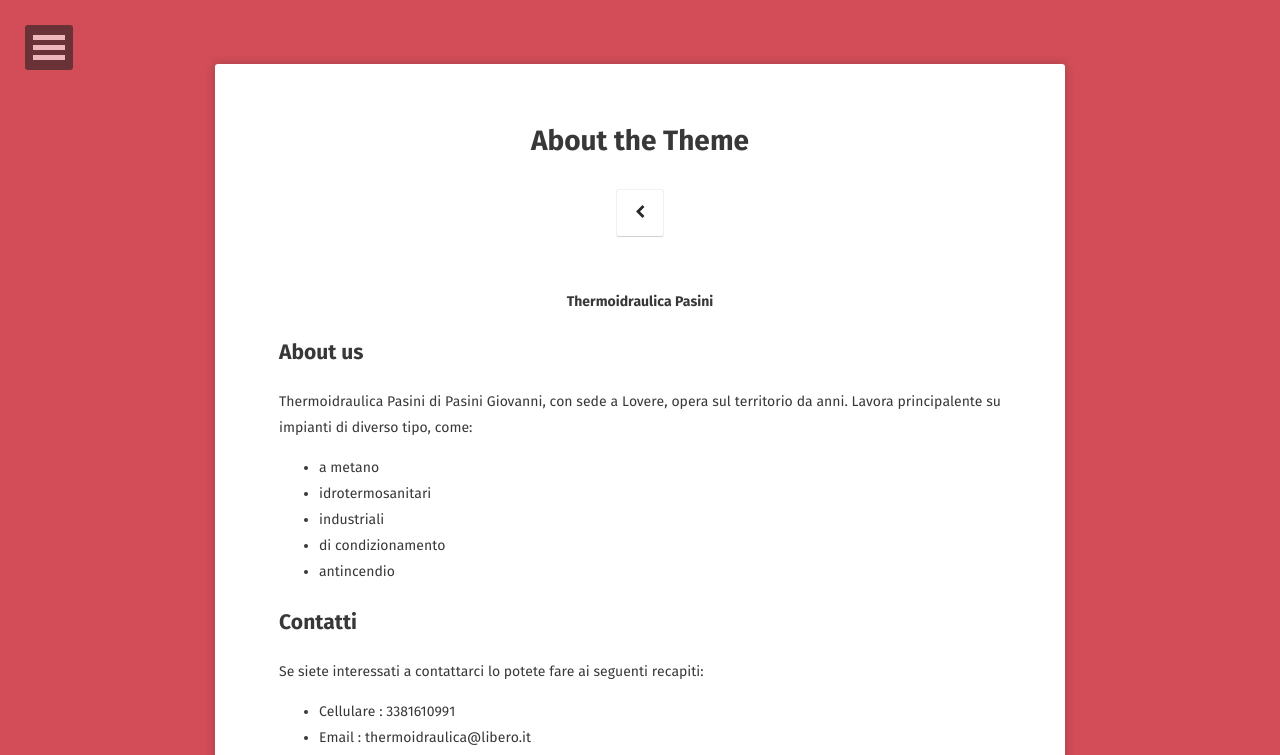
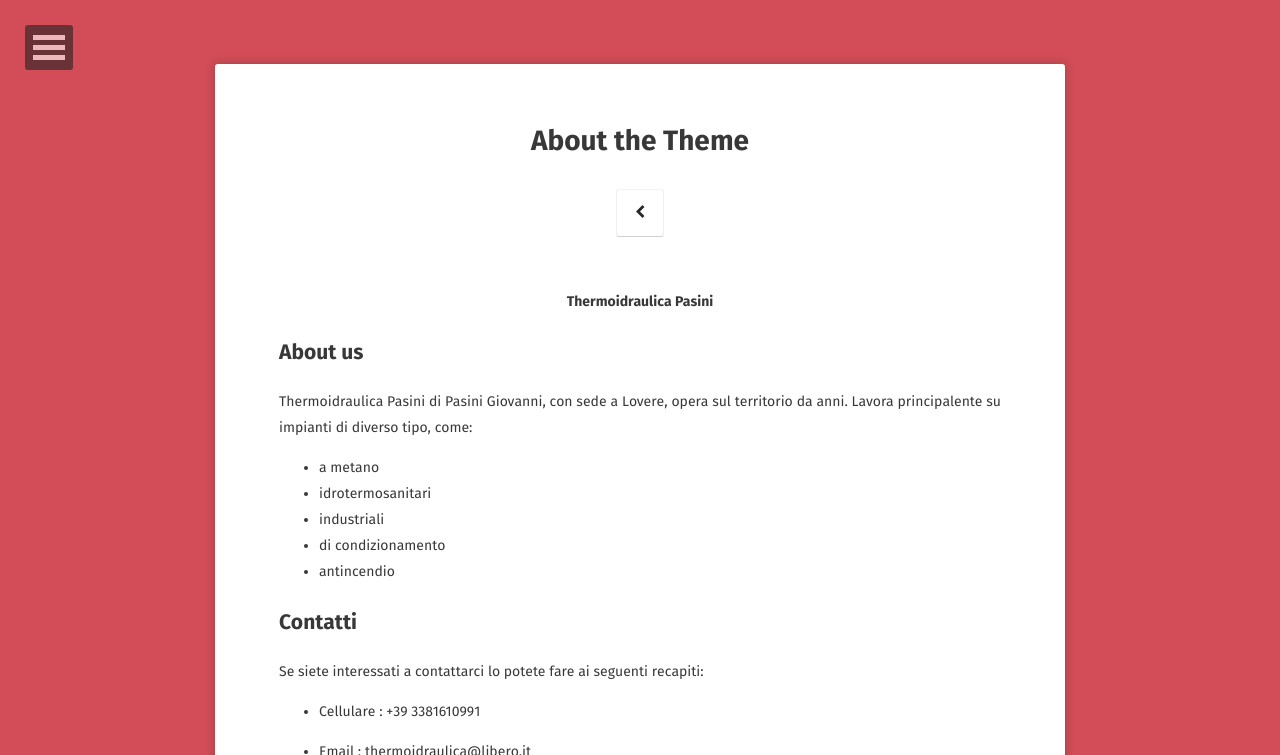
Before and after one commit to ThermoidraulicaPasini/ThermoidraulicaPasini.github.io, a Jekyll site: the page built from about/index.md, in a window 1280 px wide. Shown: the top 755 px of the page. Built offline with Jekyll 4.4.1, drawn with Linux system fonts in a browser that asks for light colours; some web fonts are replaced; some of the changed text lies outside the part shown; grey boxes are pictures that could not be loaded.

Commit message:
contatti

```diff
--- a/about/index.md
+++ b/about/index.md
@@ -19,13 +18,7 @@ Thermoidraulica Pasini di Pasini Giovanni, con sede a Lovere, opera sul territor
 
 ## Contatti
 Se siete interessati a contattarci lo potete fare ai seguenti recapiti:
-* Cellulare : 3381610991
+* Cellulare : +39 3381610991
 * Email : thermoidraulica@libero.it
 
-{% capture images %}
-    https://cloud.githubusercontent.com/assets/754514/14509720/61c61058-01d6-11e6-93ab-0918515ecd56.png
-    https://cloud.githubusercontent.com/assets/754514/14509716/61ac6c8e-01d6-11e6-879f-8308883de790.png
-{% endcapture %}
-{% include gallery images=images caption="Screenshots of Moon Theme" cols=2 %}
-
-See a [live version of Moon](http://taylantatli.github.io/Moon) hosted on GitHub.
+* Partita Iva: 0256280167
```
Also changed, not shown: other parts of about/index.md (+0 -1 lines).
